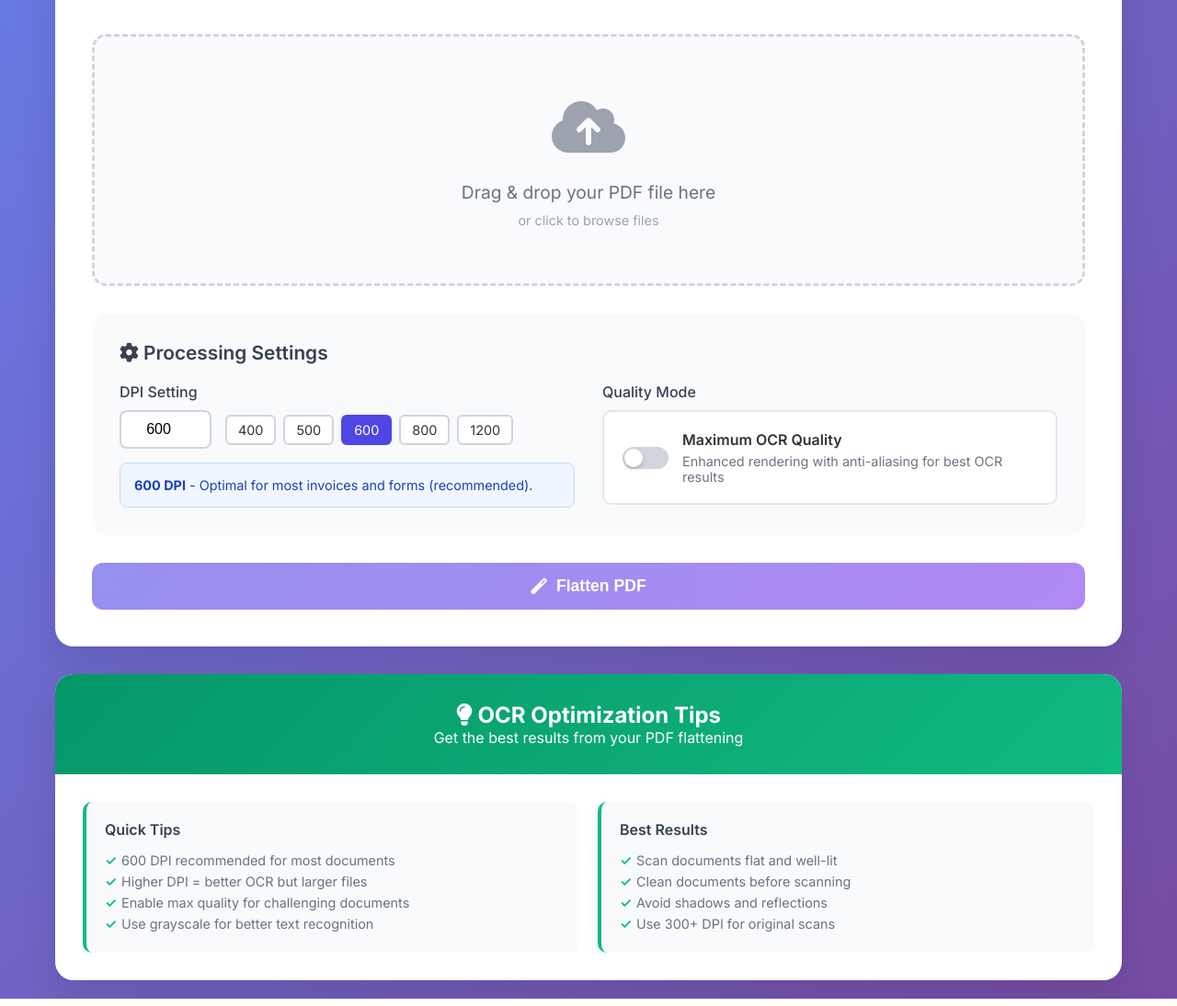
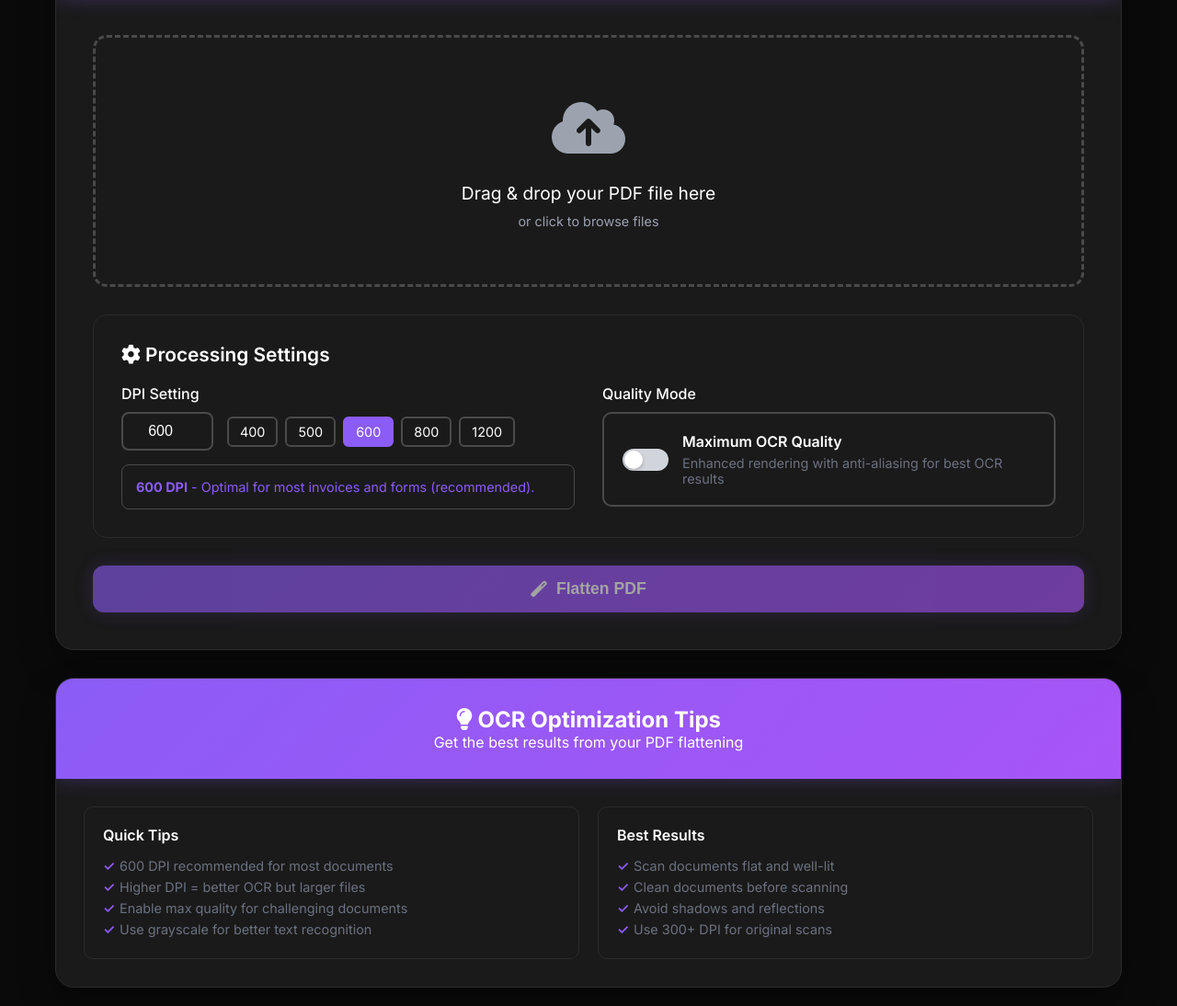
Before and after one commit to shubham-khandelwal2304/pdf-flattening-frontend, a website: page public/index.html in a window 1280 px wide. Shown: the part 286-1380 px from the top of the page at 92% size. Drawn offline with Linux system fonts and the light colour scheme.

Commit message:
changes made in ui and full app revamped

```diff
--- a/public/index.html
+++ b/public/index.html
@@ -15,9 +15,9 @@
 
         body {
             font-family: 'Inter', sans-serif;
-            background: linear-gradient(135deg, #667eea 0%, #764ba2 100%);
+            background: #0a0a0a;
             min-height: 100vh;
-            color: #333;
+            color: #ffffff;
         }
 
         .container {
@@ -46,18 +46,20 @@
         }
 
         .main-card {
-            background: white;
+            background: #1a1a1a;
             border-radius: 20px;
-            box-shadow: 0 20px 40px rgba(0,0,0,0.1);
+            box-shadow: 0 20px 40px rgba(0,0,0,0.3);
+            border: 1px solid #2a2a2a;
             overflow: hidden;
             margin-bottom: 30px;
         }
 
         .card-header {
-            background: linear-gradient(135deg, #4f46e5 0%, #7c3aed 100%);
+            background: linear-gradient(135deg, #8b5cf6 0%, #a855f7 100%);
             color: white;
             padding: 30px;
             text-align: center;
+            box-shadow: 0 0 20px rgba(139, 92, 246, 0.3);
         }
 
         .card-header h2 {
@@ -76,25 +78,27 @@
         }
 
         .upload-area {
-            border: 3px dashed #d1d5db;
+            border: 3px dashed #4a4a4a;
             border-radius: 15px;
             padding: 60px 20px;
             text-align: center;
             transition: all 0.3s ease;
             cursor: pointer;
-            background: #f9fafb;
+            background: #1a1a1a;
             margin-bottom: 30px;
         }
 
         .upload-area:hover {
-            border-color: #4f46e5;
-            background: #f0f4ff;
+            border-color: #8b5cf6;
+            background: #1a1a1a;
+            box-shadow: 0 0 20px rgba(139, 92, 246, 0.2);
         }
 
         .upload-area.dragover {
-            border-color: #4f46e5;
-            background: #e0e7ff;
+            border-color: #8b5cf6;
+            background: #1a1a1a;
             transform: scale(1.02);
+            box-shadow: 0 0 25px rgba(139, 92, 246, 0.4);
         }
 
         .upload-icon {
@@ -104,12 +108,12 @@
         }
 
         .upload-area:hover .upload-icon {
-            color: #4f46e5;
+            color: #8b5cf6;
         }
 
         .upload-text {
             font-size: 1.2rem;
-            color: #6b7280;
+            color: #ffffff;
             margin-bottom: 10px;
         }
 
@@ -123,17 +127,18 @@
         }
 
         .settings-section {
-            background: #f8fafc;
+            background: #1a1a1a;
             border-radius: 15px;
             padding: 30px;
             margin-bottom: 30px;
+            border: 1px solid #2a2a2a;
         }
 
         .settings-title {
             font-size: 1.3rem;
             font-weight: 600;
             margin-bottom: 20px;
-            color: #374151;
+            color: #ffffff;
         }
 
         .settings-grid {
@@ -150,7 +155,7 @@
         .setting-label {
             font-weight: 500;
             margin-bottom: 10px;
-            color: #374151;
+            color: #ffffff;
         }
 
         .dpi-selector {
@@ -162,16 +167,18 @@
         .dpi-input {
             width: 100px;
             padding: 10px;
-            border: 2px solid #d1d5db;
+            border: 2px solid #4a4a4a;
             border-radius: 8px;
             font-size: 1rem;
             text-align: center;
+            background: #1a1a1a;
+            color: #ffffff;
         }
 
         .dpi-input:focus {
             outline: none;
-            border-color: #4f46e5;
-            box-shadow: 0 0 0 3px rgba(79, 70, 229, 0.1);
+            border-color: #8b5cf6;
+            box-shadow: 0 0 0 3px rgba(139, 92, 246, 0.2);
         }
 
         .dpi-presets {
@@ -182,23 +189,24 @@
 
         .dpi-preset {
             padding: 6px 12px;
-            background: white;
-            border: 2px solid #d1d5db;
+            background: #1a1a1a;
+            border: 2px solid #4a4a4a;
             border-radius: 6px;
             cursor: pointer;
             font-size: 0.9rem;
+            color: #ffffff;
             transition: all 0.2s ease;
         }
 
         .dpi-preset:hover {
-            border-color: #4f46e5;
-            color: #4f46e5;
+            border-color: #8b5cf6;
+            color: #8b5cf6;
         }
 
         .dpi-preset.active {
-            background: #4f46e5;
+            background: #8b5cf6;
             color: white;
-            border-color: #4f46e5;
+            border-color: #8b5cf6;
         }
 
         .quality-toggle {
@@ -206,20 +214,21 @@
             align-items: center;
             gap: 15px;
             padding: 20px;
-            background: white;
+            background: #1a1a1a;
             border-radius: 10px;
-            border: 2px solid #e5e7eb;
+            border: 2px solid #4a4a4a;
             cursor: pointer;
             transition: all 0.2s ease;
         }
 
         .quality-toggle:hover {
-            border-color: #4f46e5;
+            border-color: #8b5cf6;
         }
 
         .quality-toggle.active {
-            border-color: #4f46e5;
-            background: #f0f4ff;
+            border-color: #8b5cf6;
+            background: #1a1a1a;
+            box-shadow: 0 0 15px rgba(139, 92, 246, 0.2);
         }
 
         .toggle-switch {
@@ -232,7 +241,7 @@
         }
 
         .toggle-switch.active {
-            background: #4f46e5;
+            background: #8b5cf6;
         }
 
         .toggle-knob {
@@ -258,6 +267,7 @@
         .quality-title {
             font-weight: 600;
             margin-bottom: 5px;
+            color: #ffffff;
         }
 
         .quality-description {
@@ -268,7 +278,7 @@
         .process-button {
             width: 100%;
             padding: 15px;
-            background: linear-gradient(135deg, #4f46e5 0%, #7c3aed 100%);
+            background: linear-gradient(135deg, #8b5cf6 0%, #a855f7 100%);
             color: white;
             border: none;
             border-radius: 12px;
@@ -280,11 +290,12 @@
             align-items: center;
             justify-content: center;
             gap: 10px;
+            box-shadow: 0 0 20px rgba(139, 92, 246, 0.3);
         }
 
         .process-button:hover:not(:disabled) {
             transform: translateY(-2px);
-            box-shadow: 0 10px 20px rgba(79, 70, 229, 0.3);
+            box-shadow: 0 10px 20px rgba(139, 92, 246, 0.4);
         }
 
         .process-button:disabled {
@@ -303,10 +314,10 @@
         }
 
         .progress-card {
-            background: #f8fafc;
+            background: #1a1a1a;
             border-radius: 15px;
             padding: 30px;
-            border: 2px solid #e5e7eb;
+            border: 2px solid #4a4a4a;
         }
 
         .progress-header {
@@ -319,7 +330,7 @@
         .progress-title {
             font-size: 1.2rem;
             font-weight: 600;
-            color: #374151;
+            color: #ffffff;
         }
 
         .progress-status {
@@ -352,7 +363,7 @@
         .progress-bar {
             width: 100%;
             height: 8px;
-            background: #e5e7eb;
+            background: #4a4a4a;
             border-radius: 4px;
             overflow: hidden;
             margin-bottom: 15px;
@@ -360,7 +371,7 @@
 
         .progress-fill {
             height: 100%;
-            background: linear-gradient(90deg, #4f46e5, #7c3aed);
+            background: linear-gradient(90deg, #8b5cf6, #a855f7);
             border-radius: 4px;
             transition: width 0.3s ease;
             width: 0%;
@@ -425,17 +436,19 @@
         }
 
         .tips-section {
-            background: white;
+            background: #1a1a1a;
             border-radius: 20px;
-            box-shadow: 0 20px 40px rgba(0,0,0,0.1);
+            box-shadow: 0 20px 40px rgba(0,0,0,0.3);
+            border: 1px solid #2a2a2a;
             overflow: hidden;
         }
 
         .tips-header {
-            background: linear-gradient(135deg, #059669 0%, #10b981 100%);
+            background: linear-gradient(135deg, #8b5cf6 0%, #a855f7 100%);
             color: white;
             padding: 30px;
             text-align: center;
+            box-shadow: 0 0 20px rgba(139, 92, 246, 0.3);
         }
 
         .tips-content {
@@ -449,16 +462,17 @@
         }
 
         .tip-card {
-            background: #f8fafc;
+            background: #1a1a1a;
             border-radius: 10px;
             padding: 20px;
-            border-left: 4px solid #10b981;
+            border-left: 4px solid #8b5cf6;
+            border: 1px solid #2a2a2a;
         }
 
         .tip-title {
             font-size: 1rem;
             font-weight: 600;
-            color: #374151;
+            color: #ffffff;
             margin-bottom: 12px;
         }
 
@@ -478,26 +492,27 @@
             content: "✓";
             position: absolute;
             left: 0;
-            color: #10b981;
+            color: #8b5cf6;
             font-weight: bold;
         }
 
         .dpi-explanation {
-            background: #eff6ff;
-            border: 1px solid #bfdbfe;
+            background: #1a1a1a;
+            border: 1px solid #4a4a4a;
             border-radius: 8px;
             padding: 15px;
             margin-top: 15px;
             font-size: 0.9rem;
-            color: #1e40af;
+            color: #8b5cf6;
         }
 
         .file-info {
-            background: #f3f4f6;
+            background: #1a1a1a;
             border-radius: 8px;
             padding: 15px;
             margin-top: 15px;
             display: none;
+            border: 1px solid #4a4a4a;
         }
 
         .file-info.active {
@@ -506,7 +521,7 @@
 
         .file-name {
             font-weight: 500;
-            color: #374151;
+            color: #ffffff;
             margin-bottom: 5px;
         }
 
```
